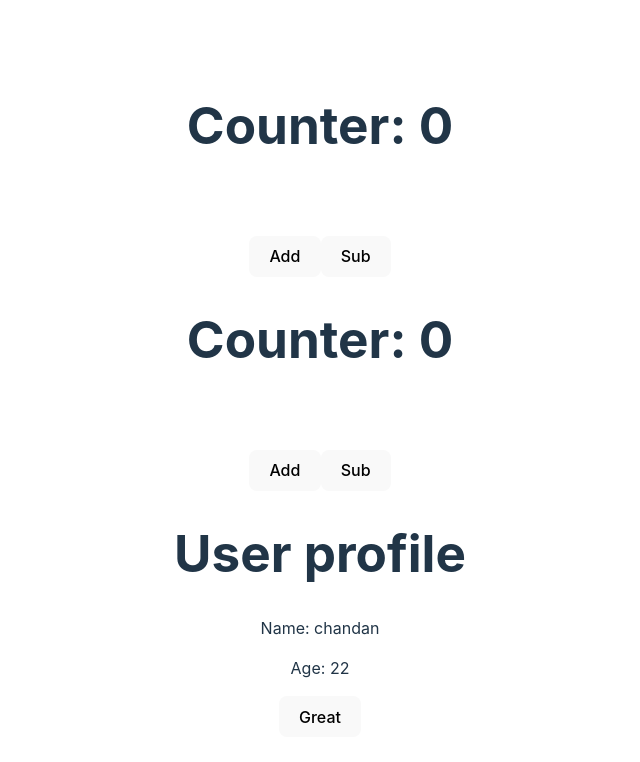
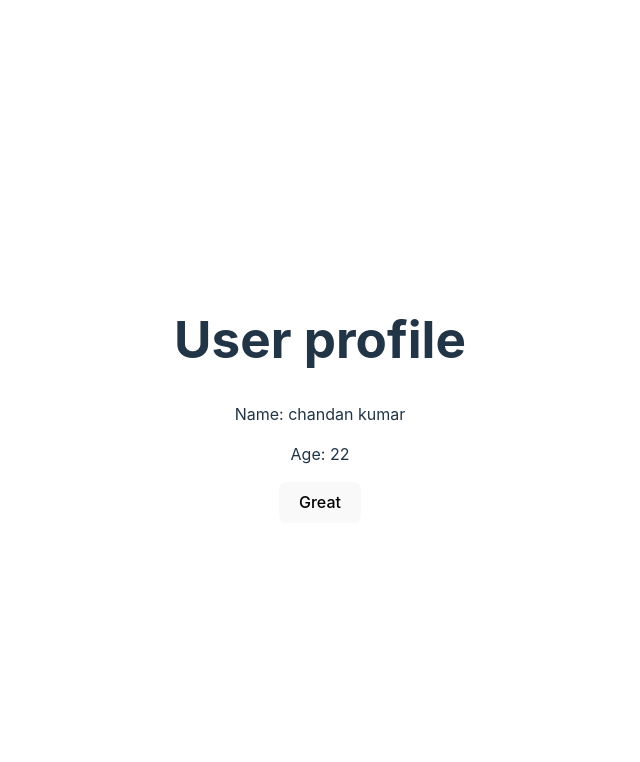
Before and after one commit to CHANDAN-su/reactApplication, a React (Vite) app: page / in a window 1280 px wide. Shown: the top 762 px of the page, without its empty margins (320-960 px from the left). Built offline with nearby package versions, Linux system fonts and the light colour scheme.

Commit message:
Container Component Managing User Data

```diff
--- /dev/null
+++ b/Component/ContainerComponent.jsx
@@ -0,0 +1,43 @@
+import React, { Component } from 'react';
+import Presentational from "../Component/Presentational";
+
+
+
+class ContainerComponent extends Component {
+    constructor(props) {
+      super(props)
+
+      this.state = {
+         user: null,
+      }
+    }
+
+    componentDidMount = () => {
+        setTimeout(() => {
+            const fethUser = {
+                name: "chandan kumar",
+                age: 22
+            }
+            this.setState({user: fethUser});
+        }, 5000);
+    }
+
+    Great = () => {
+        alert(`Hello ${this.state.user.name}`);
+    }
+
+  render() {
+
+    const {user} = this.state;
+
+    if(!user){
+        return <div>Loding...</div>
+    }
+
+    return (
+        <Presentational name={user.name} age={user.age} onGreat={this.Great} />
+    )
+  }
+}
+
+export default ContainerComponent
--- a/src/App.jsx
+++ b/src/App.jsx
@@ -5,14 +5,16 @@ import './App.css'
 import FunctionComponent  from "../Component/FunctionComponent";
 import ClassComponent from "../Component/ClassComponent";
 import User from "../Component/User";
+import ContainerComponent from "../Component/ContainerComponent";
 
 function App() {
 
   return (
     <>
-      <FunctionComponent />
+      {/* <FunctionComponent />
       <ClassComponent />
-      <User />
+      <User /> */}
+      <ContainerComponent />
     </>
   )
 }
```
